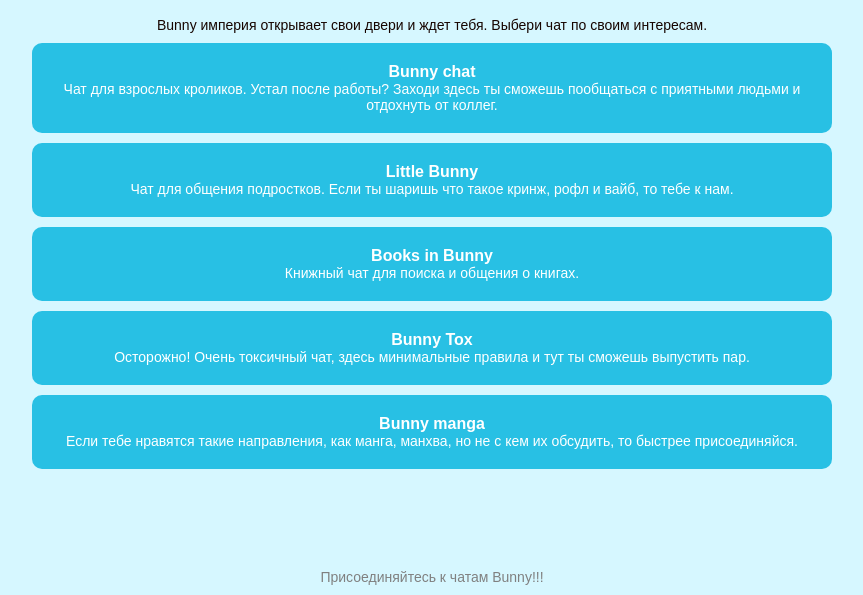
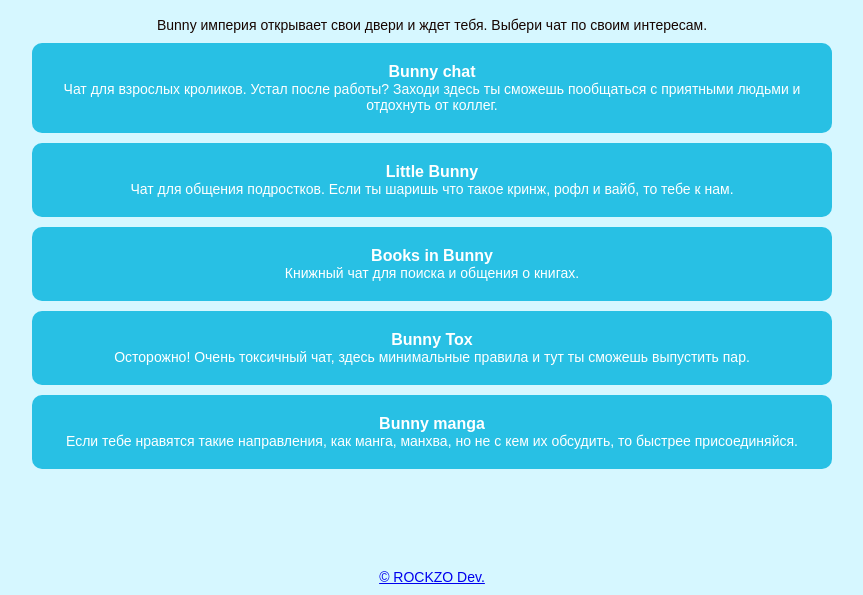
Before and after one commit to bunnyempire/bunnyempire.github.io, a plain HTML site: page index.html in a window 1280 px wide. Shown: the part 205-800 px from the top of the page, without its empty margins (208-1071 px from the left). Drawn offline with Linux system fonts and the light colour scheme.

Commit message:
Update index.html

```diff
--- a/index.html
+++ b/index.html
@@ -109,6 +109,6 @@
             <div class="description">Если тебе нравятся такие направления, как манга, манхва, но не с кем их обсудить, то быстрее присоединяйся.</div>
         </a>
     </div>
-    <div class="footer">Присоединяйтесь к чатам Bunny!!!</div>
+    <div class="footer"><a href="rockzo.ru">© ROCKZO Dev.</a></div>
 </body>
 </html>
```
